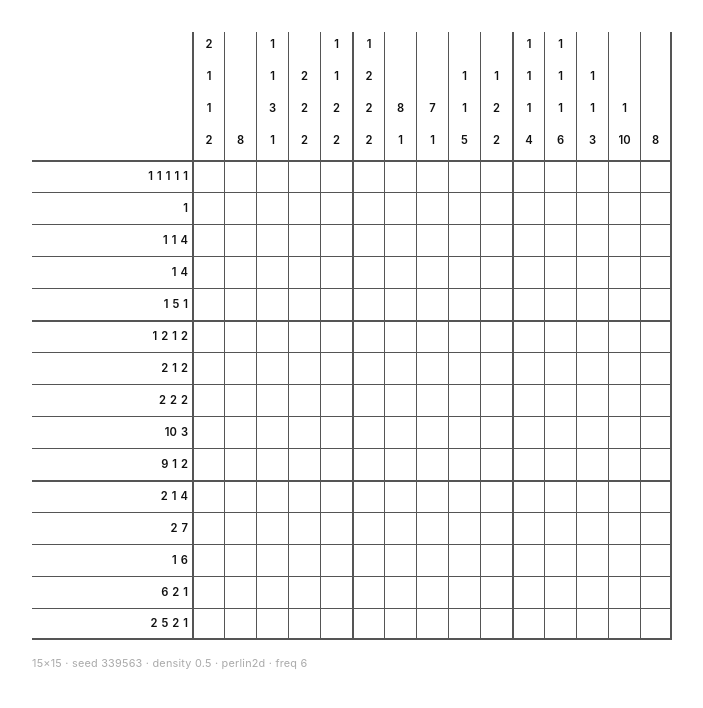
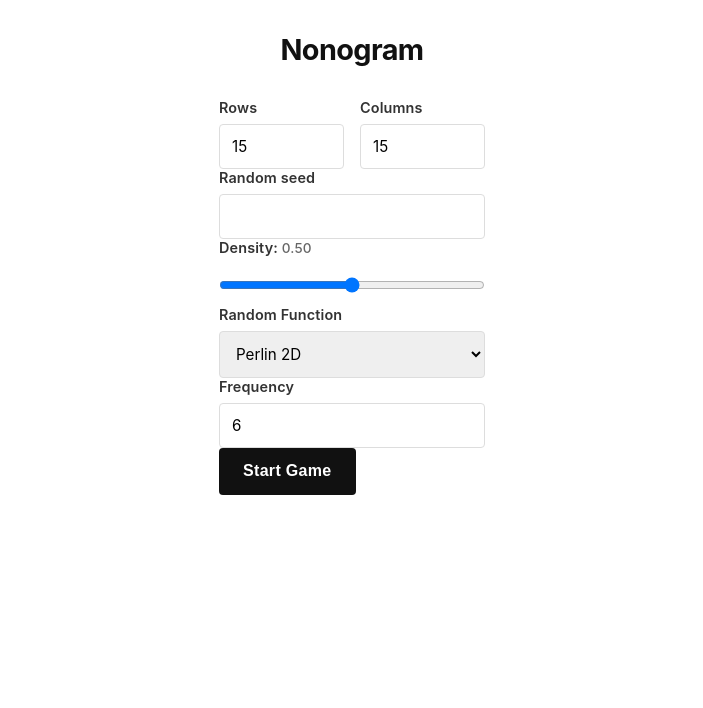
Before and after one commit to BUSH222/nonogram, a FastAPI app: page / in a window 1280 px wide. Shown: the top 708 px of the page, without its empty margins (288-991 px from the left). Run offline with FastAPI, Linux system fonts and the light colour scheme.

Commit message:
a bit better web ui

```diff
--- a/main.py
+++ b/main.py
@@ -2,6 +2,9 @@ import fastapi
 from fastapi import FastAPI
 from fastapi.staticfiles import StaticFiles
 from fastapi.templating import Jinja2Templates
+
+from typing import Optional
+
 from nonogram.nonogram import Nonogram
 import random
 
@@ -15,11 +18,34 @@ def read_root(request: fastapi.Request):
     return templates.TemplateResponse(request=request, name="index.html", context={"request": request})
 
 
+@app.get("/game")
+def game_page(request: fastapi.Request):
+    return templates.TemplateResponse(request=request, name="game.html", context={"request": request})
+
+
 @app.get("/new")
-def create_new_nonogram(rows: int = 15, cols: int = 15, density: float = 0.5,
-                        random_function: str = 'perlin2d', frequency: int = 6):
-    seed = random.randint(0, 1000000)
+def create_new_nonogram(
+    rows: int = 15,
+    cols: int = 15,
+    density: float = 0.5,
+    random_function: str = "perlin2d",
+    frequency: int = 6,
+    seed: Optional[str] = None,
+):
+    if seed in (None, "", "undefined", "NaN", "null"):
+        seed = random.randint(0, 2**16 - 1)
+    elif seed.isdecimal():
+        seed = int(seed)
+    else:
+        seed = hash(seed) % (2**16)
+
     nonogram = Nonogram()
-    nonogram.generate_board(rows=rows, cols=cols, seed=seed, density=density,
-                            random_function=random_function, frequency=frequency)
+    nonogram.generate_board(
+        rows=rows,
+        cols=cols,
+        seed=seed,
+        density=density,
+        random_function=random_function,
+        frequency=frequency,
+    )
     return nonogram.get_board()
--- a/static/game.js
+++ b/static/game.js
@@ -25,13 +25,30 @@
 
   /* ── Boot ─────────────────────────────────────────────────────────────── */
   fetchPuzzle();
-
+  /* ── Get URL parameters ────────────────────────────────────────────── */
+  function getUrlParams() {
+    const params = new URLSearchParams(window.location.search);
+    return {
+      rows: params.get('rows') ? parseInt(params.get('rows')) : undefined,
+      cols: params.get('cols') ? parseInt(params.get('cols')) : undefined,
+      density: params.get('density') ? parseFloat(params.get('density')) : undefined,
+      random_function: params.get('random_function') || undefined,
+      frequency: params.get('frequency') ? parseInt(params.get('frequency')) : undefined,
+      seed: params.get('seed') ? parseInt(params.get('seed')) : undefined
+    };
+  }
   /* ── Fetch ────────────────────────────────────────────────────────────── */
   async function fetchPuzzle() {
     $ng.classList.add('loading');
     $errorMsg.style.display = 'none';
     try {
-      const res  = await fetch('/new');
+      const params = getUrlParams();
+      // Filter out undefined values to avoid sending "undefined" strings
+      const filteredParams = Object.fromEntries(
+        Object.entries(params).filter(([, v]) => v !== undefined)
+      );
+      const queryString = new URLSearchParams(filteredParams).toString();
+      const res  = await fetch(`/new?${queryString}`);
       if (!res.ok) throw new Error(`HTTP ${res.status}`);
       const data = await res.json();
       initPuzzle(data);
@@ -45,7 +62,7 @@
 
   /* ── Init ─────────────────────────────────────────────────────────────── */
   function initPuzzle(data) {
-    hints   = data.hints;   // [ [col hint arrays], [row hint arrays] ]
+    hints   = data.hints;   // [ [row hint arrays], [col hint arrays] ]
     details = data.details;
     rows    = details.rows;
     cols    = details.cols;
@@ -84,8 +101,8 @@
     $colHints.innerHTML = '';
     $rowHints.innerHTML = '';
 
-    const colHintData = hints[0]; // array of cols → each is array of numbers
-    const rowHintData = hints[1]; // array of rows → each is array of numbers
+    const colHintData = hints[1]; // array of cols → each is array of numbers
+    const rowHintData = hints[0]; // array of rows → each is array of numbers
 
     // ── Column hints ──────────────────────────────────────────────────────
     // Max numbers in any col hint → determines hint area height
--- a/templates/index.html
+++ b/templates/index.html
@@ -3,26 +3,173 @@
 <head>
   <meta charset="UTF-8" />
   <meta name="viewport" content="width=device-width, initial-scale=1.0" />
-  <title>Nonogram</title>
+  <title>Nonogram - New Game</title>
   <link rel="stylesheet" href="/static/style.css"/>
+  <style>
+    #menu-container {
+      display: flex;
+      flex-direction: column;
+      gap: 2rem;
+      max-width: 400px;
+      margin: 0 auto;
+    }
+
+    #menu-title {
+      font-size: 1.8rem;
+      font-weight: 700;
+      color: #111;
+      text-align: center;
+      letter-spacing: -0.02em;
+    }
+
+    .form-group {
+      display: flex;
+      flex-direction: column;
+      gap: 0.5rem;
+    }
+
+    .form-group label {
+      font-size: 0.9rem;
+      font-weight: 600;
+      color: #333;
+      letter-spacing: 0.01em;
+    }
+
+    .form-group input,
+    .form-group select {
+      padding: 0.75rem;
+      border: 1px solid #ddd;
+      border-radius: 4px;
+      font-size: 0.95rem;
+      font-family: inherit;
+      transition: border-color 0.2s, box-shadow 0.2s;
+    }
+
+    .form-group input:focus,
+    .form-group select:focus {
+      outline: none;
+      border-color: #333;
+      box-shadow: 0 0 0 2px rgba(51, 51, 51, 0.1);
+    }
+
+    .form-row {
+      display: grid;
+      grid-template-columns: 1fr 1fr;
+      gap: 1rem;
+    }
+
+    .density-display {
+      font-size: 0.85rem;
+      color: #666;
+      font-weight: 500;
+    }
+
+    #submit-btn {
+      padding: 0.9rem 1.5rem;
+      background: #111;
+      color: white;
+      border: none;
+      border-radius: 4px;
+      font-size: 1rem;
+      font-weight: 600;
+      letter-spacing: 0.02em;
+      cursor: pointer;
+      transition: background 0.2s, transform 0.1s;
+    }
+
+    #submit-btn:hover {
+      background: #333;
+    }
+
+    #submit-btn:active {
+      transform: scale(0.98);
+    }
+  </style>
 </head>
 <body>
 
-<div id="nonogram" class="loading">
-  <div id="top-row">
-    <div id="corner"></div>
-    <div id="col-hints"></div>
-  </div>
-  <div id="middle-row">
-    <div id="row-hints"></div>
-    <div id="grid-wrap">
-      <div id="grid"></div>
+<div id="menu-container">
+  <h1 id="menu-title">Nonogram</h1>
+
+  <form id="game-form">
+    <div class="form-row">
+      <div class="form-group">
+        <label for="rows">Rows</label>
+        <input type="number" id="rows" name="rows" min="2" max="99" value="15" required />
+      </div>
+      <div class="form-group">
+        <label for="cols">Columns</label>
+        <input type="number" id="cols" name="cols" min="2" max="99" value="15" required />
+      </div>
     </div>
-  </div>
-  <div id="details"></div>
-  <div id="error-msg"></div>
+
+    <div class="form-group">
+      <label for="seed">Random seed</label>
+      <input type="number" id="seed" name="seed" />
+    </div>
+
+    <div class="form-group">
+      <label for="density">
+        Density: <span class="density-display" id="density-value">0.50</span>
+      </label>
+      <input type="range" id="density" name="density" min="0.3" max="0.7" step="0.01" value="0.5" />
+    </div>
+
+    <div class="form-group">
+      <label for="random-function">Random Function</label>
+      <select id="random-function" name="random_function" required>
+        <option value="perlin2d">Perlin 2D</option>
+        <option value="random">Simplex</option>
+      </select>
+    </div>
+
+    <div class="form-group">
+      <label for="frequency">Frequency</label>
+      <input type="number" id="frequency" name="frequency" min="1" max="20" value="6" required />
+    </div>
+
+    <button type="submit" id="submit-btn">Start Game</button>
+  </form>
 </div>
 
-<script src="/static/game.js"></script>
+<script>
+  const densityDisplay = document.getElementById('density-value');
+  const densityInput = document.getElementById('density');
+  const gameForm = document.getElementById('game-form');
+
+  // Update density display as user adjusts slider
+  densityInput.addEventListener('input', (e) => {
+    densityDisplay.textContent = parseFloat(e.target.value).toFixed(2);
+  });
+
+  // Handle form submission
+  gameForm.addEventListener('submit', (e) => {
+    e.preventDefault();
+    const rows = document.getElementById('rows').value;
+    const cols = document.getElementById('cols').value;
+    const seed = document.getElementById('seed').value;
+    const density = document.getElementById('density').value;
+    const randomFunction = document.getElementById('random-function').value;
+    const frequency = document.getElementById('frequency').value;
+
+    // Build params object, excluding empty seed
+    const paramObj = {
+      rows,
+      cols,
+      density,
+      random_function: randomFunction,
+      frequency
+    };
+
+    // Only add seed if provided
+    if (seed) {
+      paramObj.seed = seed;
+    }
+
+    // Redirect to game page with parameters
+    const params = new URLSearchParams(paramObj);
+    window.location.href = `/game?${params.toString()}`;
+  });
+</script>
 </body>
 </html>
```
Also changed, not shown: templates/game.html (added, +28 -0 lines).
